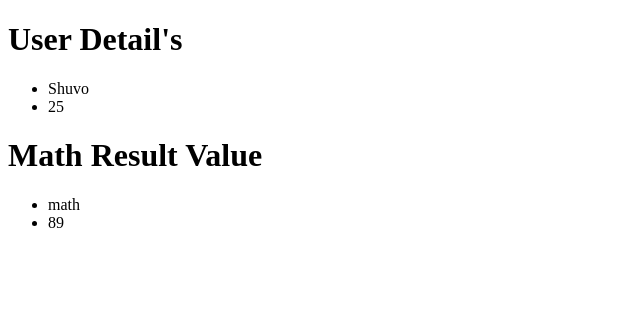
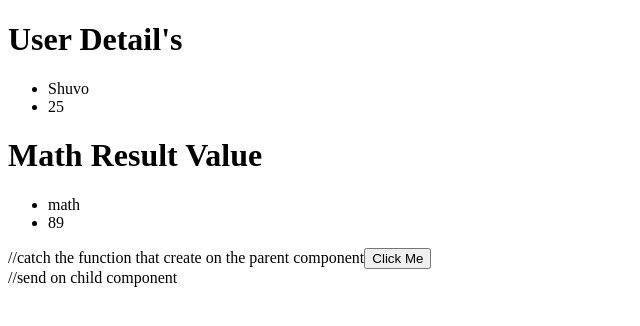
Before and after one commit to shuvokhan3/React-, a React (Vite) app: page / in a window 1280 px wide. Shown: the top 326 px of the page, without its empty margins (0-640 px from the left). Built offline with nearby package versions, Linux system fonts and the light colour scheme.

Commit message:
Send function as a props

```diff
--- a/src/App.jsx
+++ b/src/App.jsx
@@ -14,9 +14,14 @@ const App = () => {
     mark : 89
   }
 
+  //define a function
+  const btnClick=()=>{
+    alert("I am successfully listning!!");
+  }
+
   return(
     <div>
-      <Hero mess="User Detail's" indivisualMess = "Math Result Value" items={item} mathRes={res}/>
+      <Hero mess="User Detail's" indivisualMess = "Math Result Value" items={item} mathRes={res} sendFuntion={btnClick}/>//send on child component
 
 
     </div>
--- a/src/component/Hero.jsx
+++ b/src/component/Hero.jsx
@@ -13,6 +13,8 @@ const Hero = (props) => {
                 <li>{props.mathRes['sub']}</li>
                 <li>{props.mathRes['mark']}</li>
             </ul>
+             //catch the function that create on the parent component
+            <button onClick={props.sendFuntion} >Click Me</button>
         </div>
     );
 };
```
